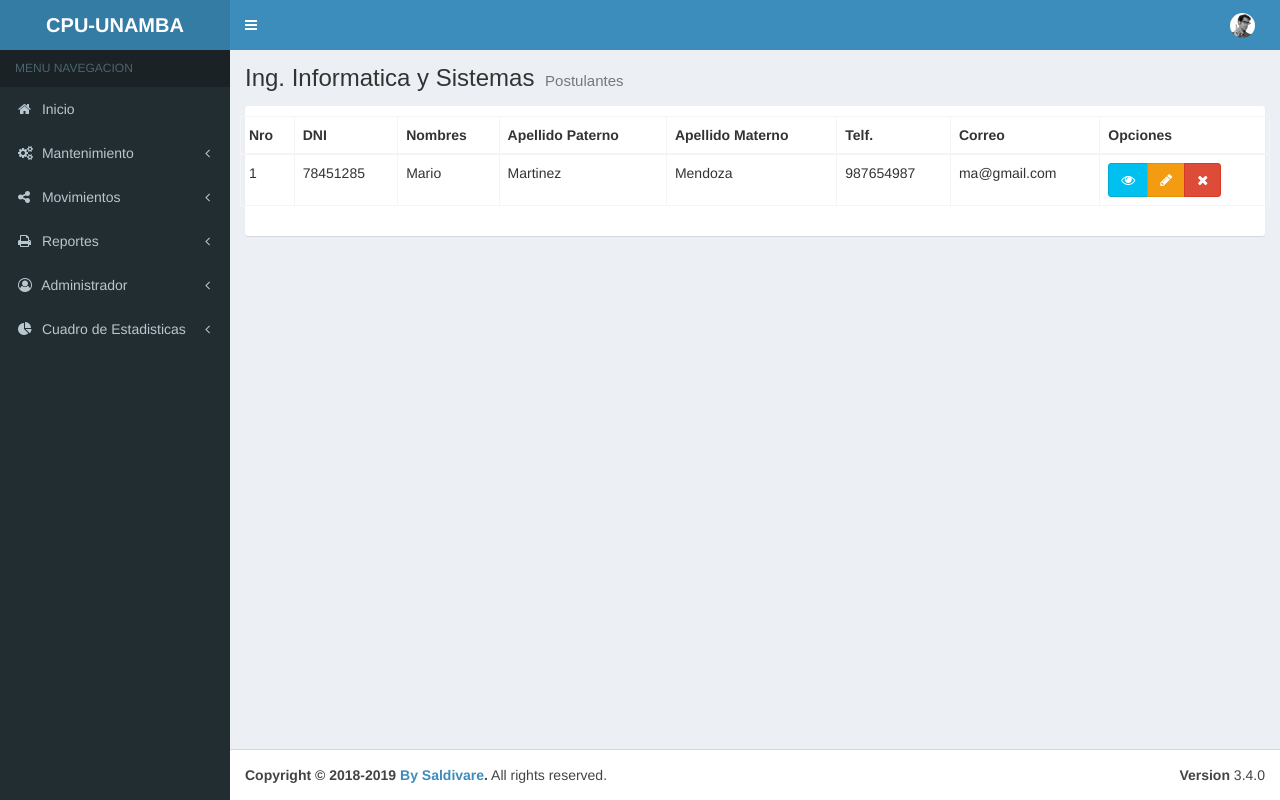
After one commit to jenyruth/Los-Cachorritos, a CodeIgniter app: page /Los-Cachorritos/Estadistica/listarSistemas in a window 1280 px wide. The commit adds this page. Run offline with CodeIgniter, Linux system fonts and the light colour scheme.

Commit message:
listar postulantes

```diff
--- a/CPU-UNAMBA/application/controllers/Estadistica.php
+++ b/CPU-UNAMBA/application/controllers/Estadistica.php
@@ -12,9 +12,18 @@ class Estadistica extends CI_Controller {
     public function index()
     {
         $this->load->view("admin/layouts/header");
-	$this->load->view("admin/layouts/aside");
-	$this->load->view('admin/pages/cuadro2');
-	$this->load->view("admin/layouts/footer");
+        $this->load->view("admin/layouts/aside");
+        $this->load->view('admin/graficos/cuadro2');
+        $this->load->view("admin/layouts/footer");
     }
 
+        public function listarSistemas()
+    {
+        $this->load->view("admin/layouts/header");
+        $this->load->view("admin/layouts/aside");
+        $this->load->view('admin/mantenimiento/tabla_sistemas');
+        $this->load->view("admin/layouts/footer");
+    }
+
+
 }
--- a/CPU-UNAMBA/application/views/admin/layouts/aside.php
+++ b/CPU-UNAMBA/application/views/admin/layouts/aside.php
@@ -26,7 +26,7 @@
                             <li><a href="../../index.html"><i class="fa fa-circle-o"></i>Ing. Agroindustrial</a></li>
                             <li><a href="../../index.html"><i class="fa fa-circle-o"></i>Ing. Civil</a></li>
                             <li><a href="../../index.html"><i class="fa fa-circle-o"></i>Ing. Minas</a></li>
-                            <li><a href="../../index.html"><i class="fa fa-circle-o"></i>Ing. Sistemas</a></li>
+                            <li><a href="<?php echo base_url('Estadistica/listarSistemas');?>"><i class="fa fa-circle-o"></i>Ing. Sistemas</a></li>
                             <li><a href="../../index.html"><i class="fa fa-circle-o"></i>Medicina Veterinaria y Z.</a></li>
                         </ul>
                     </li>
--- a/CPU-UNAMBA/application/views/admin/layouts/footer.php
+++ b/CPU-UNAMBA/application/views/admin/layouts/footer.php
@@ -2,7 +2,7 @@
             <div class="pull-right hidden-xs">
                 <b>Version</b> 3.4.0
             </div>
-            <strong>Copyright &copy; 2018-2019 <a href="https://codemyn.blogspot.com/">By Johnel</a>.</strong> All rights
+            <strong>Copyright &copy; 2018-2019 <a href="https://codemyn.blogspot.com/">By Saldivare</a>.</strong> All rights
             reserved.
         </footer>
     </div>
--- /dev/null
+++ b/CPU-UNAMBA/application/views/admin/mantenimiento/tabla_sistemas.php
@@ -0,0 +1,50 @@
+<!-- Content Wrapper. Contains page content -->
+  <div class="content-wrapper">
+    <!-- Content Header (Page header) -->
+    <section class="content-header">
+      <h1>
+        Ing. Informatica y Sistemas
+        <small>Postulantes</small>
+      </h1>
+    </section>
+    <!-- /.content -->
+    <section class="content">
+      <div class="box box-solid">
+        <div class="box-body">
+          <div class="row">
+            <table class="table table-bordered btn-hover">
+              <thead>
+                <th>Nro</th>
+                <th>DNI</th>
+                <th>Nombres</th>
+                <th>Apellido Paterno</th>
+                <th>Apellido Materno</th>
+                <th>Telf.</th>
+                <th>Correo</th>
+                <th>Opciones</th>
+              </thead>
+              <tbody>
+                <tr>
+                  <td>1</td>
+                  <td>78451285</td>
+                  <td>Mario</td>
+                  <td>Martinez</td>
+                  <td>Mendoza</td>
+                  <td>987654987</td>
+                  <td>ma@gmail.com</td>
+
+                  <td>
+                    <div class="btn-group">
+                      <a href="#" class="btn btn-info"><span class="fa fa-eye"></span></a>
+                      <a href="#" class="btn btn-warning"><span class="fa fa-pencil"></span></a>
+                      <a href="#" class="btn btn-danger"><span class="fa fa-remove"></span></a>
+                    </div>
+                  </td>
+                </tr>
+              </tbody>
+            </table>
+          </div>
+        </div>
+      </div>
+    </section>
+  </div>
```
Also changed, not shown: CPU-UNAMBA/application/views/admin/graficos/cuadro2.php (renamed from CPU-UNAMBA/application/views/admin/pages/cuadro2.php, +8 -1 lines), CPU-UNAMBA/application/views/admin/graficos/cuadro1.php (renamed from CPU-UNAMBA/application/views/admin/pages/cuadro1.php).
